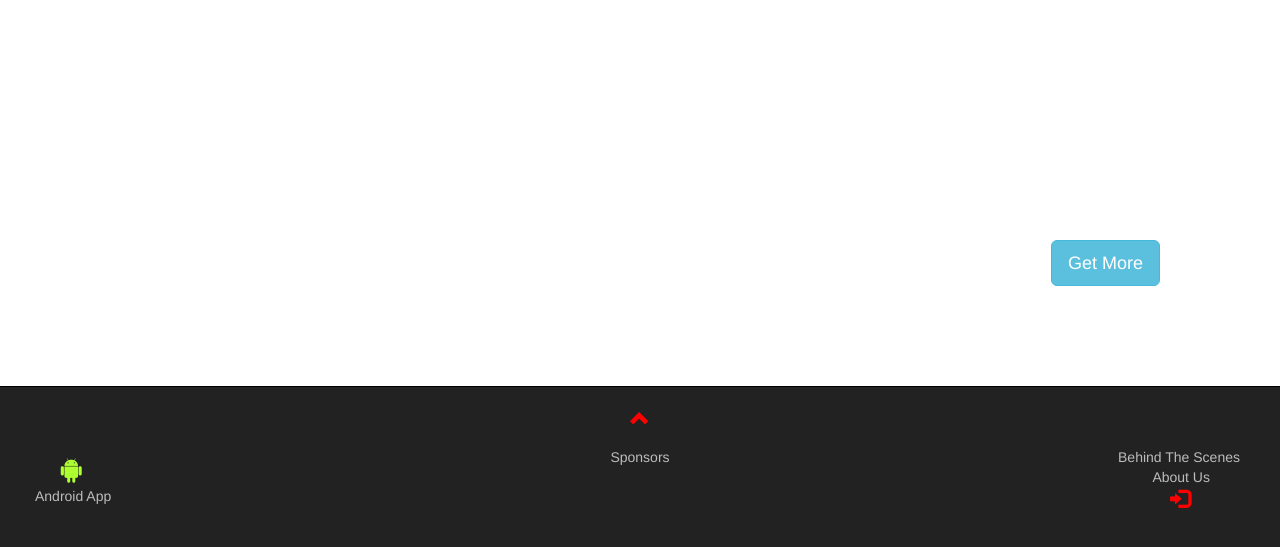
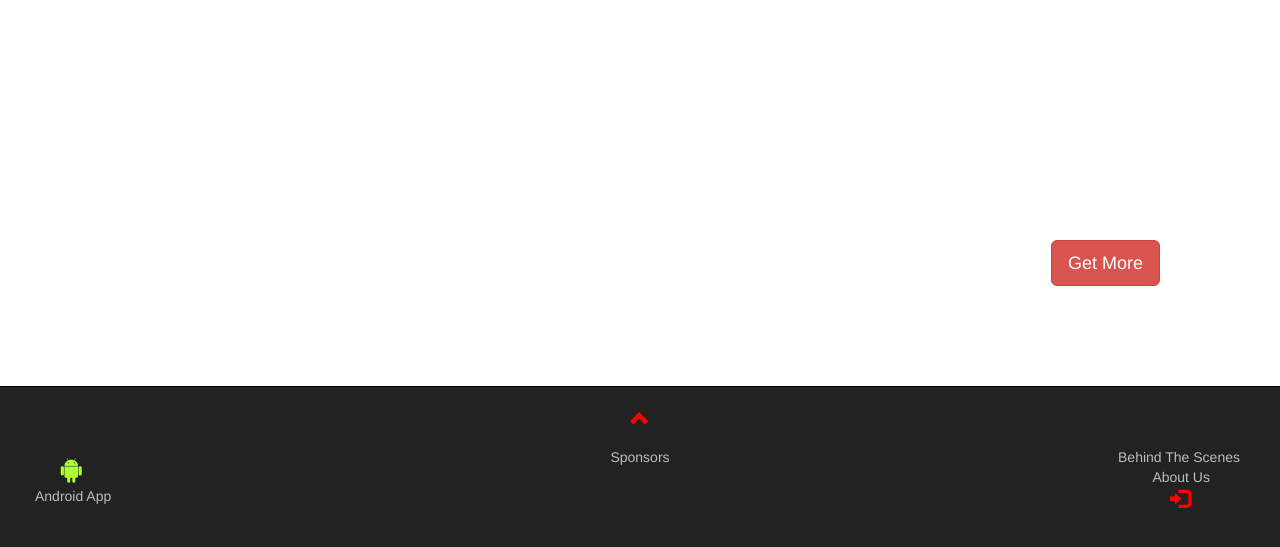
Before and after one commit to ytrizwan/MyWebProject, a PHP site: page /teamsLink.php in a window 1280 px wide. Shown: the part 927-1474 px from the top of the page. Run offline with PHP 8.4, Linux system fonts and the light colour scheme; data comes from the database, SQL or seed files in the repository; some libraries are stand-ins or nearby versions.

Commit message:
Button Color changed to red 4/11/18

```diff
--- a/behindScense.php
+++ b/behindScense.php
@@ -73,7 +73,7 @@
 		</div>
 
 		<div class="container-fluid myContainer bg-3 text-center goTopAnim" style="padding: 100px;">
-			<button class="btn btn-info btn-lg" style="float: right; margin-right: 20px;">Get More</button><br>
+			<button class="btn btn-danger btn-lg" style="float: right; margin-right: 20px;">Get More</button><br>
 		</div>
 	<!--Ending Body Content-->
 	</div>
--- a/galleryLink.php
+++ b/galleryLink.php
@@ -93,7 +93,7 @@
 		</div>
 
 		<div class="container-fluid myContainer bg-3 text-center goTopAnim" style="padding: 100px;">
-			<button class="btn btn-info btn-lg" style="float: right; margin-right: 20px;">Get More</button><br>
+			<button class="btn btn-danger btn-lg" style="float: right; margin-right: 20px;">Get More</button><br>
 		</div>
 
 
--- a/judgesLink.php
+++ b/judgesLink.php
@@ -152,7 +152,7 @@
 			<!--Ending Judge Container-->
 		</div>
 		<div class="container-fluid myContainer bg-3 text-center goTopAnim" style="padding: 100px;">
-				<button class="btn btn-info btn-lg" style="float: right; margin-right: 20px;">Get More</button><br>
+				<button class="btn btn-danger btn-lg" style="float: right; margin-right: 20px;">Get More</button><br>
 		</div>
 
 
--- a/mediaLink.php
+++ b/mediaLink.php
@@ -74,7 +74,7 @@
 		</div>
 
 		<div class="container-fluid myContainer bg-3 text-center goTopAnim" style="padding: 100px;">
-			<button class="btn btn-info btn-lg" style="float: right; margin-right: 20px;">Get More</button><br>
+			<button class="btn btn-danger btn-lg" style="float: right; margin-right: 20px;">Get More</button><br>
 		</div>
 
 
--- a/recipesLink.php
+++ b/recipesLink.php
@@ -101,7 +101,7 @@
 		</div>
 
 		<div class="container-fluid myContainer bg-3 text-center goTopAnim" style="padding: 100px;">
-			<button class="btn btn-info btn-lg" style="float: right; margin-right: 20px;">Get More</button><br>
+			<button class="btn btn-danger btn-lg" style="float: right; margin-right: 20px;">Get More</button><br>
 		</div>
 
 
--- a/sponsorLink.php
+++ b/sponsorLink.php
@@ -74,7 +74,7 @@
 		</div>
 
 		<div class="container-fluid myContainer bg-3 text-center goTopAnim" style="padding: 100px;">
-			<button class="btn btn-info btn-lg" style="float: right; margin-right: 20px;">Get More</button><br>
+			<button class="btn btn-danger btn-lg" style="float: right; margin-right: 20px;">Get More</button><br>
 		</div>
 	<!--Ending Body Content-->
 	</div>
--- a/teamsLink.php
+++ b/teamsLink.php
@@ -96,7 +96,7 @@
 		</div>
 
 		<div class="container-fluid myContainer bg-3 text-center goTopAnim" style="padding: 100px;">
-			<button class="btn btn-info btn-lg" style="float: right; margin-right: 20px;">Get More</button><br>
+			<button class="btn btn-danger btn-lg" style="float: right; margin-right: 20px;">Get More</button><br>
 		</div>
 
 
```
Also changed, not shown: index.php (+5 -5 lines).
